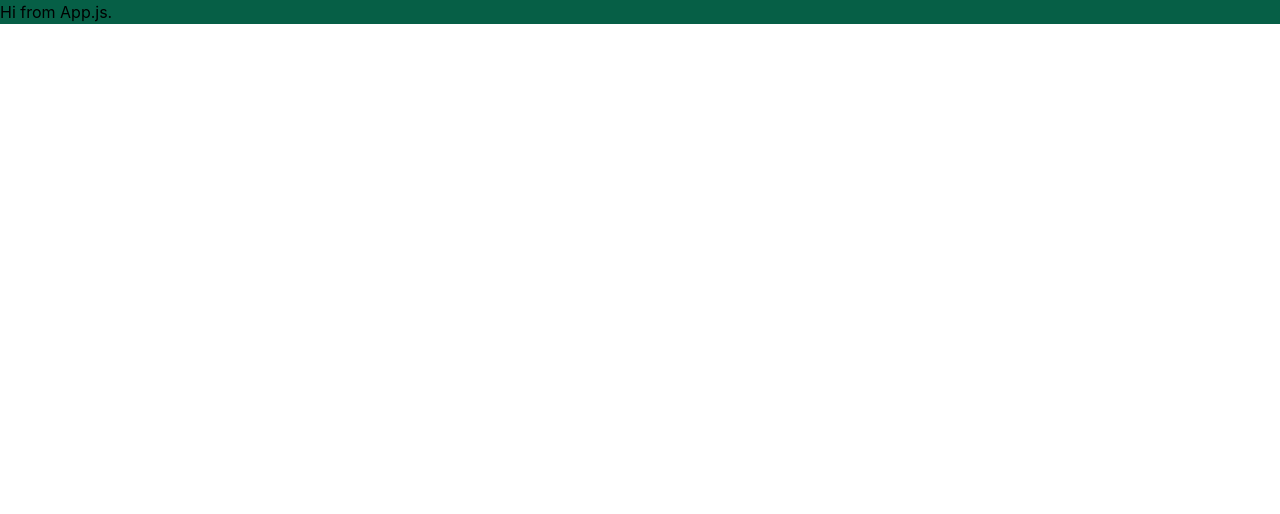
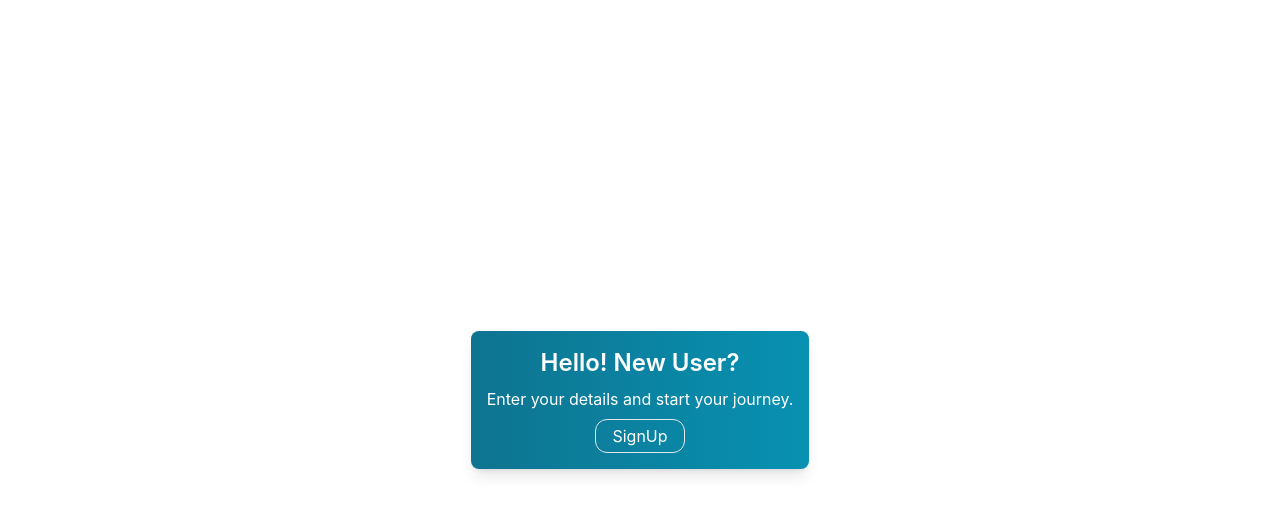
Before and after one commit to SomyaBhatnagar19/Expense-Tracker-AWS, a React (Create React App) app in the folder frontend/: page / in a window 1280 px wide. Shown: the top 514 px of the page. Built offline with nearby package versions, Linux system fonts and the light colour scheme.

Commit message:
Task-1: Creating Signup Screen Frontend.

```diff
--- a/frontend/src/App.js
+++ b/frontend/src/App.js
@@ -1,11 +1,12 @@
+/* /frontend/App.js */
 
+import React from "react";
+import SignUp from "./Views/SignUp";
 
 function App() {
   return (
-    <div className="bg-emerald-800">
-      Hi from App.js.
-    </div>
-  );
+    <SignUp />
+  )
 }
 
 export default App;
--- /dev/null
+++ b/frontend/src/Views/SignUp.js
@@ -0,0 +1,38 @@
+/* /frontend/Views/SignUp.js */
+
+//it's a signup and signin file
+
+import React, { useState }  from 'react';
+
+export default function SignUp() {
+   //state for showing signup form
+   const [ showSignUp, setShowSignUp ] = useState(false);
+
+   //function to set the state for shoing signup form
+   const SignUpButtonClicked = () => {
+     setShowSignUp(true);
+   }
+
+   return (
+     <div className="min-h-screen flex items-center justify-center">
+       {!showSignUp ? (
+         <div className="text-center bg-gradient-to-l from-cyan-600 to-cyan-700 text-white p-4 rounded-lg shadow-lg">
+           <h3 className="text-2xl font-semibold mb-2">Hello! New User?</h3>
+           <h5>Enter your details and start your journey.</h5>
+           <button className="mt-2 text-white px-4 py-1 border rounded-xl" onClick={SignUpButtonClicked}>SignUp</button>
+         </div>
+        ) : (
+         <div className="bg-gradient-to-l from-slate-50 to-slate-100 text-center p-4 border rounded-lg shadow-lg">
+           <h3 className="text-2xl font-semibold mb-2">Create Account</h3>
+           <h5 >Fill in your credentials.</h5>
+           <div className="mt-2 flex flex-col">
+           <input className="border border-gray-300 rounded px-3 py-2 mt-2" type="text" placeholder="Name" />
+           <input className="border border-gray-300 rounded px-3 py-2 mt-2" type="email" placeholder="Email" />
+           <input className="border border-gray-300 rounded px-3 py-2 mt-2" type="password" placeholder="Password" />
+           <button className="mt-2 bg-cyan-900 hover:bg-cyan-700 focus:bg-cyan-700 text-white px-4 py-1 border rounded-xl">SignUp</button>
+           </div>
+         </div>
+       )}
+     </div>
+   );
+}
```
